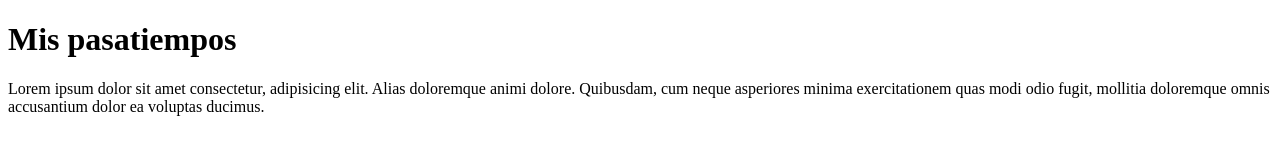
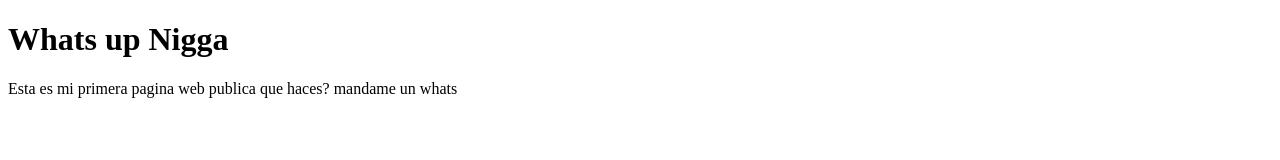
Before and after one commit to IngBrayan2021/prueba, a plain HTML site: page index.html in a window 1280 px wide. Drawn offline with Linux system fonts and the light colour scheme.

Commit message:
cambie el contenido

```diff
--- a/index.html
+++ b/index.html
@@ -5,7 +5,7 @@
         <title>Titulo</title>
     </head>
     <body>
-        <h1>Mis pasatiempos</h1>
-        <p>Lorem ipsum dolor sit amet consectetur, adipisicing elit. Alias doloremque animi dolore. Quibusdam, cum neque asperiores minima exercitationem quas modi odio fugit, mollitia doloremque omnis accusantium dolor ea voluptas ducimus.</p>
+        <h1>Whats up Nigga</h1>
+        <p>Esta es mi primera pagina web publica que haces? mandame un whats</p>
     </body>
 </html>
```
